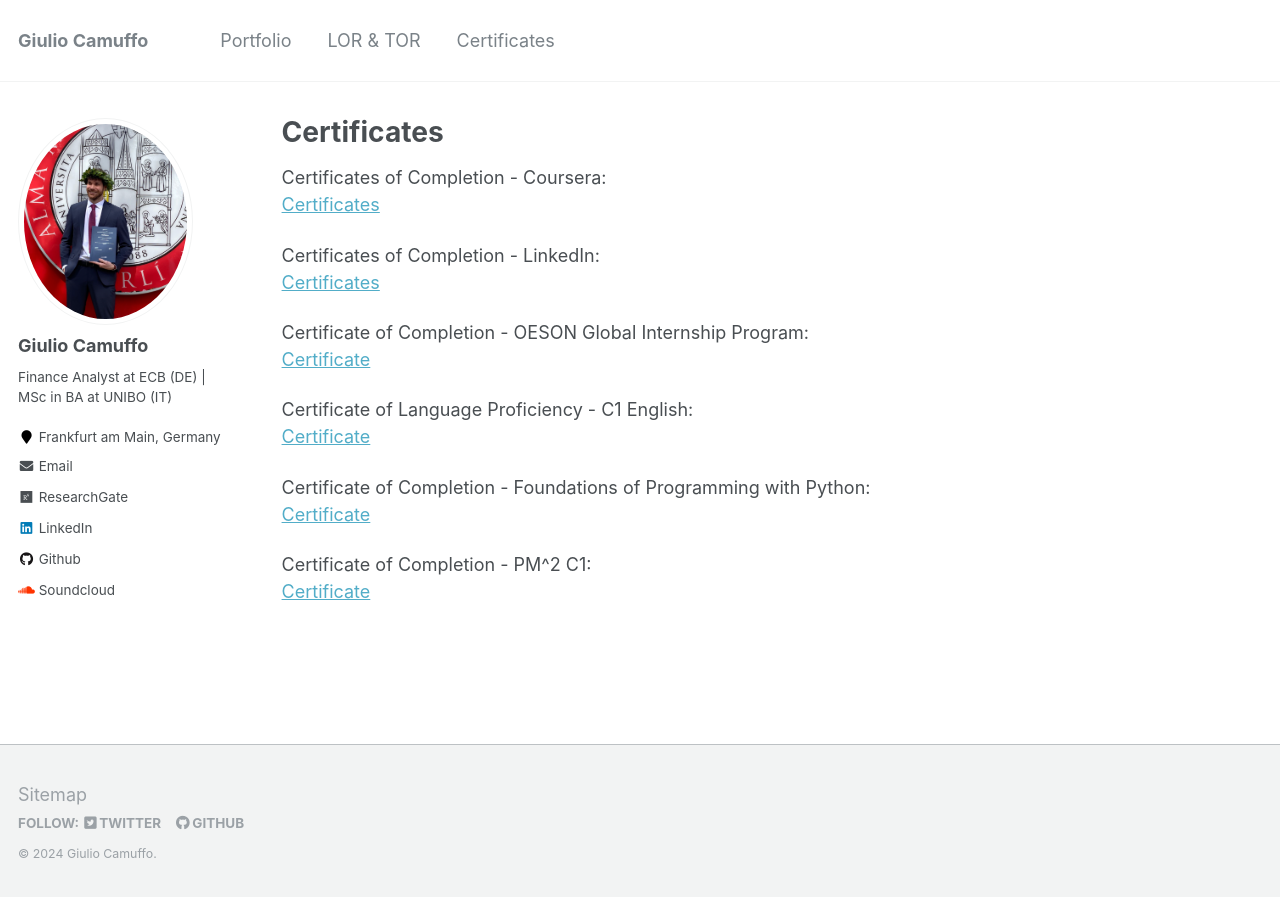
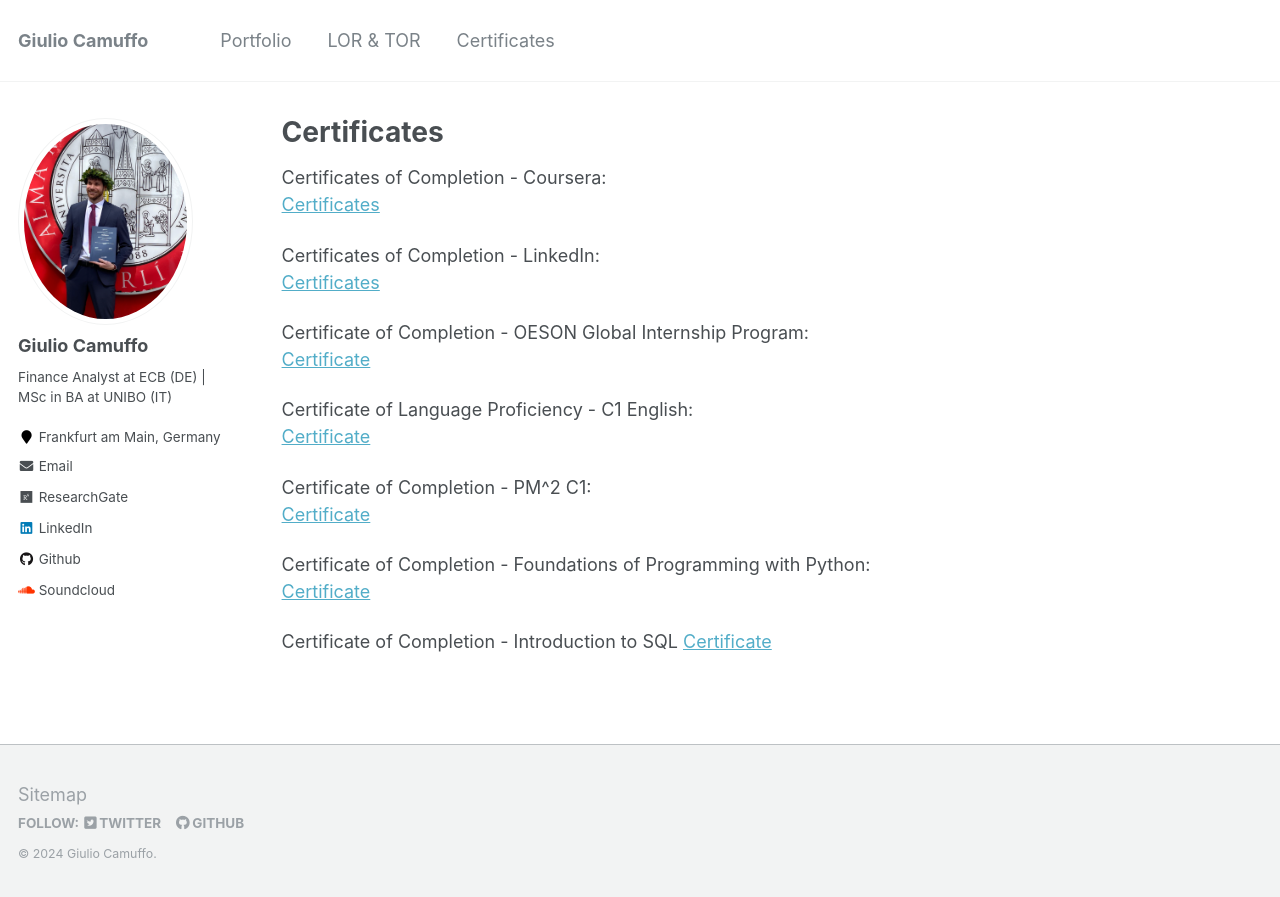
Before and after one commit to giulio-camuffo/giulio-camuffo.github.io, a Jekyll site: the page built from _pages/certificates.md, in a window 1280 px wide. Shown: the top 897 px of the page. Built offline with Jekyll 4.4.1, drawn with Linux system fonts in a browser that asks for light colours; nearby versions of some CDN libraries.

Commit message:
Update certificates.md

```diff
--- a/_pages/certificates.md
+++ b/_pages/certificates.md
@@ -17,8 +17,11 @@ Certificate of Completion - OESON Global Internship Program:
 Certificate of Language Proficiency - C1 English:
 [Certificate](/files/C1-English-OLS-Certificate.pdf)
 
+Certificate of Completion - PM^2 C1:
+[Certificate](/files/PM^2-certificate.pdf)
+
 Certificate of Completion - Foundations of Programming with Python:
 [Certificate](/files/Giulio-Camuffo-Krisolis-Certificate-Foundations-of-Programming-with-Python.pdf)
 
-Certificate of Completion - PM^2 C1:
-[Certificate](/files/PM^2-certificate.pdf)
+Certificate of Completion - Introduction to SQL
+[Certificate](/files/Giulio-Camuffo-Krisolis-Certificate-Introduction-to-SQL.pdf)
```
